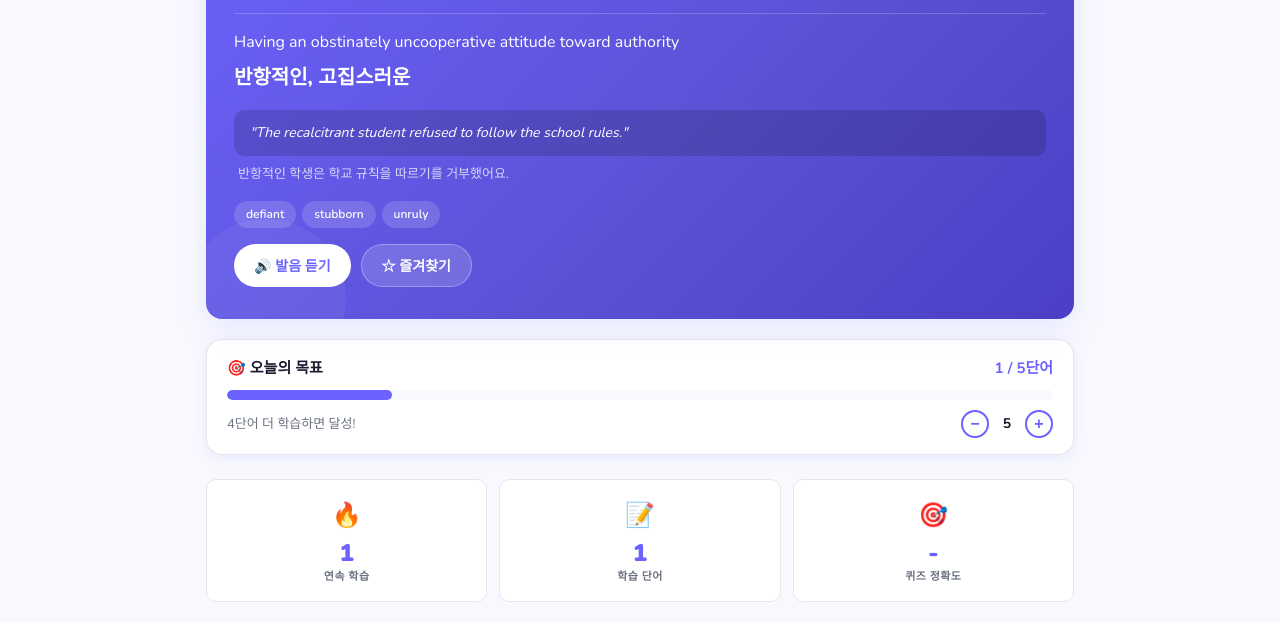
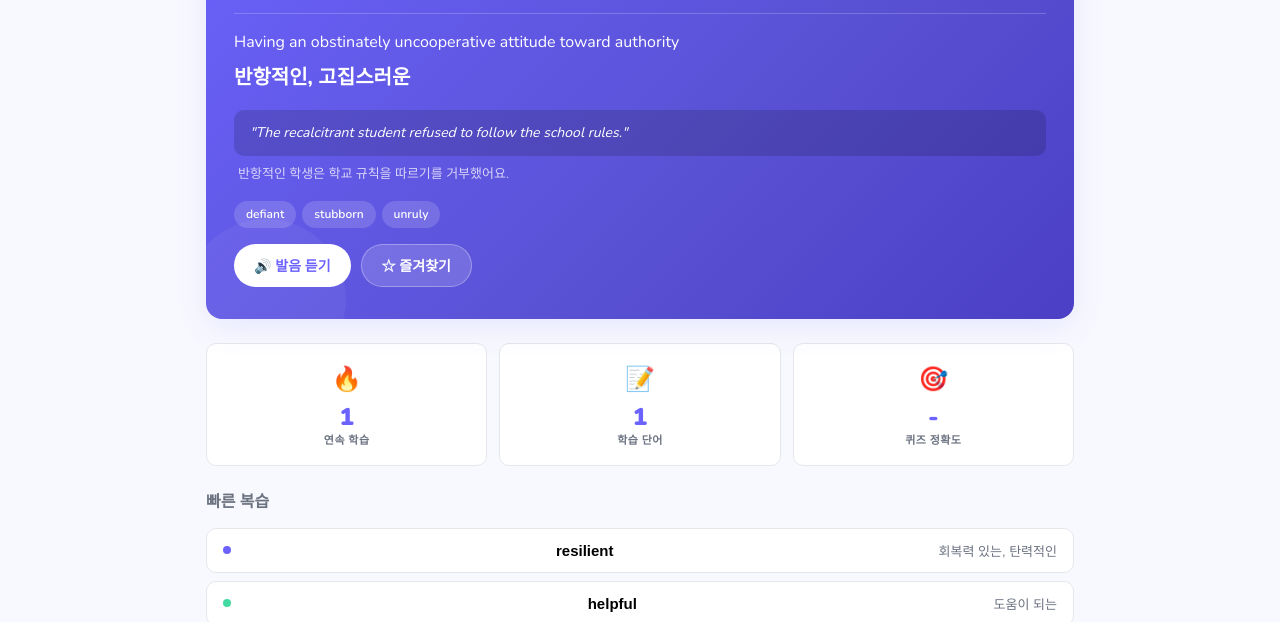
Before and after one commit to youngmin-ji/vocab-study, a plain HTML site: page index.html in a window 1280 px wide. Shown: the part 406-1028 px from the top of the page. Drawn offline with nearby package versions, Linux system fonts and the light colour scheme.

Commit message:
Revert "feat: 일일 학습 목표 기능 추가"
This reverts commit 77640e9ad9de59df776694138065cdbdbca6b16d.

```diff
--- a/app.js
+++ b/app.js
@@ -75,17 +75,9 @@ function markStudied(wordId) {
   const today = getTodayKey();
   if (!studied[today]) studied[today] = [];
   if (!studied[today].includes(wordId)) {
-    const prevCount = studied[today].length;
     studied[today].push(wordId);
     setStorage('vocab_studied', studied);
     updateStreak();
-    // Check if daily goal just achieved
-    const goal = getDailyGoal();
-    if (prevCount < goal && studied[today].length >= goal) {
-      setTimeout(() => showToast('🎉 오늘의 학습 목표를 달성했어요!'), 500);
-    }
-    // Update goal progress bar if on today page
-    if (state.currentPage === 'today') renderGoalProgress();
   }
 }
 
@@ -124,56 +116,6 @@ function updateStreak() {
   streak.lastDate = today;
   setStorage('vocab_streak', streak);
   return streak;
-}
-
-// ===========================
-// Daily Goal
-// ===========================
-function getDailyGoal() {
-  return getStorage('vocab_daily_goal') || 5;
-}
-
-function setDailyGoal(goal) {
-  setStorage('vocab_daily_goal', Math.max(1, Math.min(30, goal)));
-}
-
-function getTodayStudiedCount() {
-  const studied = getStudied();
-  const today = getTodayKey();
-  return (studied[today] || []).length;
-}
-
-function adjustGoal(delta) {
-  setDailyGoal(getDailyGoal() + delta);
-  renderGoalProgress();
-}
-
-function renderGoalProgress() {
-  const container = document.getElementById('goal-progress');
-  if (!container) return;
-  const goal = getDailyGoal();
-  const count = getTodayStudiedCount();
-  const pct = Math.min(100, Math.round((count / goal) * 100));
-  const achieved = count >= goal;
-  const remaining = Math.max(0, goal - count);
-
-  container.innerHTML = `
-    <div class="goal-header">
-      <span class="goal-title">🎯 오늘의 목표</span>
-      <span class="goal-count${achieved ? ' achieved' : ''}">${count} / ${goal}단어</span>
-    </div>
-    <div class="goal-bar-wrap">
-      <div class="goal-bar-fill${achieved ? ' achieved' : ''}" style="width:${pct}%"></div>
-    </div>
-    <div class="goal-controls">
-      <span class="goal-status">${achieved ? '🎉 목표 달성!' : `${remaining}단어 더 학습하면 달성!`}</span>
-      <div class="goal-adjust">
-        <button class="goal-btn" onclick="adjustGoal(-1)">−</button>
-        <span class="goal-value">${goal}</span>
-        <button class="goal-btn" onclick="adjustGoal(1)">+</button>
-      </div>
-    </div>
-  `;
 }
 
 // ===========================
@@ -283,9 +225,6 @@ function renderToday() {
   } else {
     document.getElementById('stat-quiz').textContent = '-';
   }
-
-  // Goal progress
-  renderGoalProgress();
 
   // Quick study - show 5 random words (excluding today's)
   const otherWords = WORDS.filter(w => w.id !== word.id);
@@ -784,7 +723,6 @@ function exportData() {
     vocab_studied: getStorage('vocab_studied'),
     vocab_quiz_history: getStorage('vocab_quiz_history'),
     vocab_streak: getStorage('vocab_streak'),
-    vocab_daily_goal: getStorage('vocab_daily_goal'),
     exportedAt: getTodayKey(),
   };
   const json = JSON.stringify(data, null, 2);
@@ -810,7 +748,6 @@ function importData(event) {
       if (data.vocab_studied) setStorage('vocab_studied', data.vocab_studied);
       if (data.vocab_quiz_history) setStorage('vocab_quiz_history', data.vocab_quiz_history);
       if (data.vocab_streak) setStorage('vocab_streak', data.vocab_streak);
-      if (data.vocab_daily_goal) setStorage('vocab_daily_goal', data.vocab_daily_goal);
       showToast('데이터를 가져왔어요 📥');
       renderProgress();
       renderToday();
--- a/index.html
+++ b/index.html
@@ -78,9 +78,6 @@
           <button class="btn btn-ghost" id="wod-fav-btn" onclick="wodFavoriteToggle()">☆ 즐겨찾기</button>
         </div>
       </div>
-
-      <!-- Daily Goal Progress -->
-      <div class="goal-progress-card card" id="goal-progress"></div>
 
       <!-- Mini Stats -->
       <div class="progress-mini">
--- a/style.css
+++ b/style.css
@@ -417,100 +417,6 @@ body {
   transform: translateY(-1px);
 }
 
-/* Daily Goal */
-.goal-progress-card {
-  margin-top: 20px;
-  padding: 16px 20px;
-}
-
-.goal-header {
-  display: flex;
-  justify-content: space-between;
-  align-items: center;
-  margin-bottom: 10px;
-}
-
-.goal-title {
-  font-size: 15px;
-  font-weight: 700;
-  color: var(--text);
-}
-
-.goal-count {
-  font-size: 15px;
-  font-weight: 700;
-  color: var(--primary);
-}
-
-.goal-count.achieved {
-  color: var(--accent);
-}
-
-.goal-bar-wrap {
-  height: 10px;
-  background: var(--bg);
-  border-radius: 5px;
-  overflow: hidden;
-  margin-bottom: 10px;
-}
-
-.goal-bar-fill {
-  height: 100%;
-  background: var(--primary);
-  border-radius: 5px;
-  transition: width 0.4s ease;
-}
-
-.goal-bar-fill.achieved {
-  background: var(--accent);
-}
-
-.goal-controls {
-  display: flex;
-  justify-content: space-between;
-  align-items: center;
-}
-
-.goal-status {
-  font-size: 13px;
-  color: var(--text-muted);
-}
-
-.goal-adjust {
-  display: flex;
-  align-items: center;
-  gap: 8px;
-}
-
-.goal-btn {
-  width: 28px;
-  height: 28px;
-  border-radius: 50%;
-  border: 2px solid var(--primary);
-  background: transparent;
-  color: var(--primary);
-  font-size: 16px;
-  font-weight: 700;
-  cursor: pointer;
-  display: flex;
-  align-items: center;
-  justify-content: center;
-  transition: background var(--transition), color var(--transition);
-}
-
-.goal-btn:hover {
-  background: var(--primary);
-  color: white;
-}
-
-.goal-value {
-  font-size: 14px;
-  font-weight: 700;
-  color: var(--text);
-  min-width: 20px;
-  text-align: center;
-}
-
 /* Progress Section */
 .progress-mini {
   margin-top: 24px;
```
